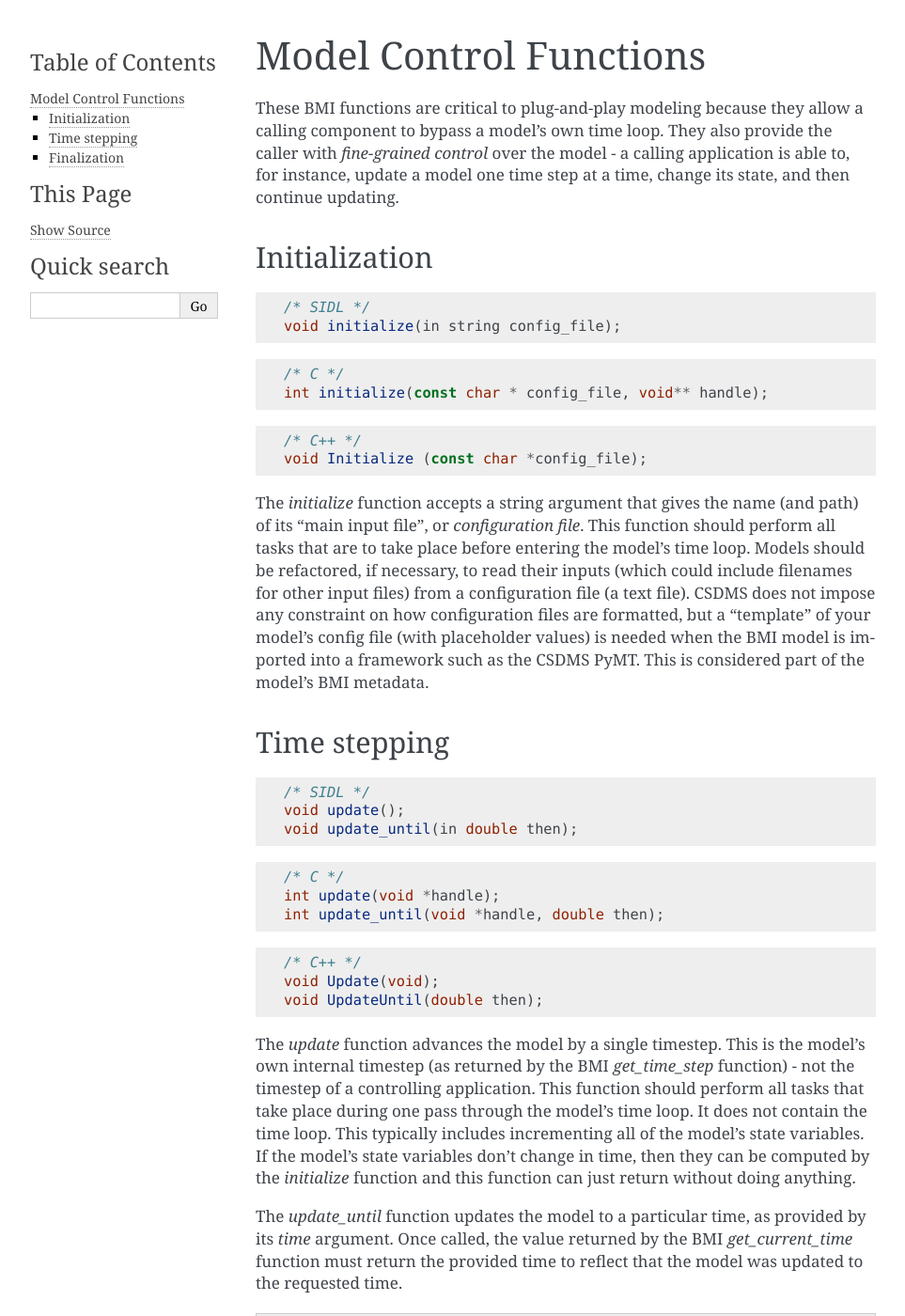
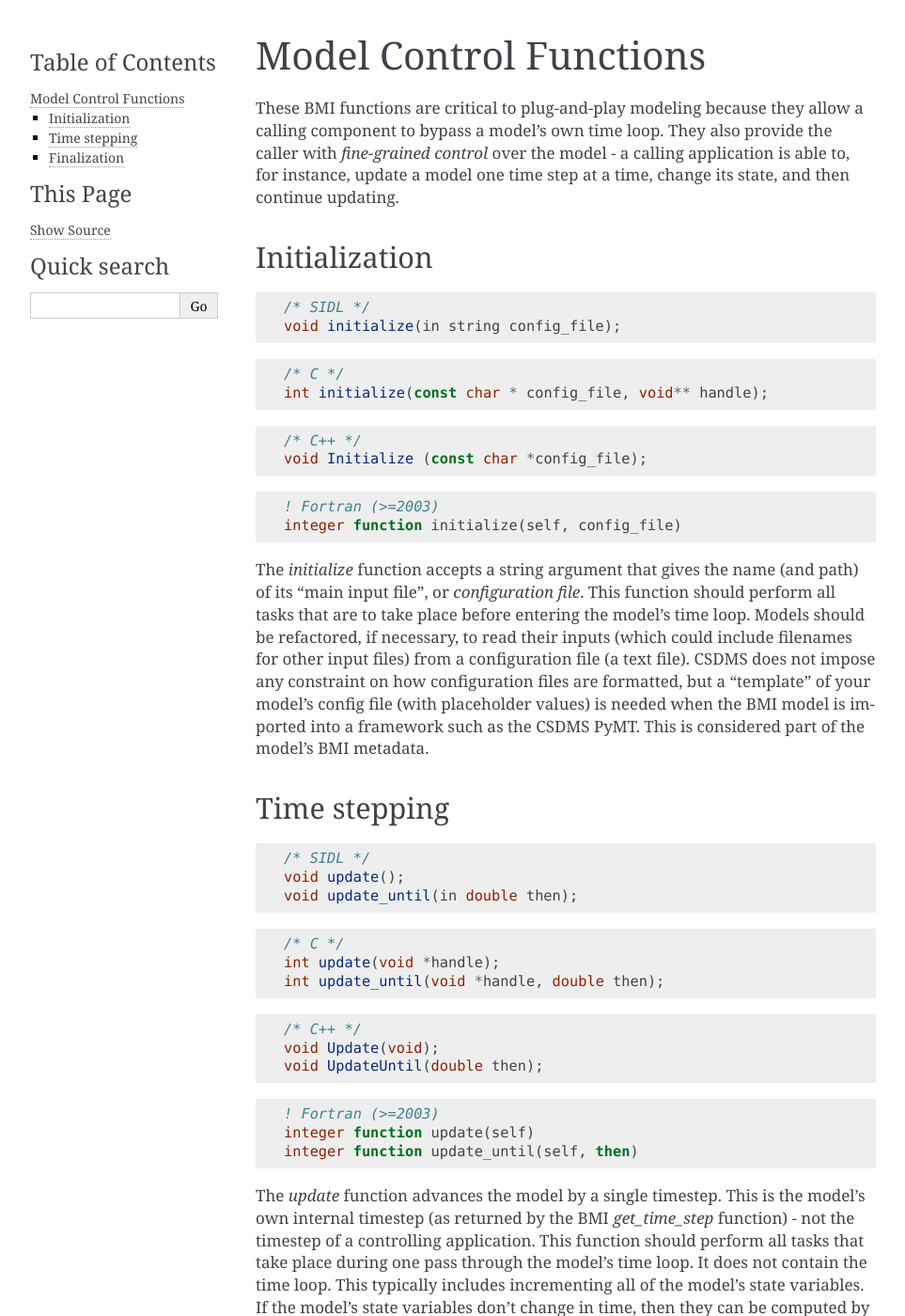
Before and after one commit to csdms/bmi, a Sphinx documentation site: the page built from docs/source/bmi.control_funcs.rst, in a window 1280 px wide and 1400 px high. Shown: the whole window at 94% size, without its empty margins (148-1111 px from the left). Built offline with Sphinx 7.4.7, drawn with Linux system fonts in a browser that asks for light colours; formulas are drawn with MathJax 3; some of the changed text lies outside the part shown.

Commit message:
Add Fortran signatures to BMI functions
Fortran doesn't exactly have function prototypes, but I added signatures
for the BMI functions. I included the `self` parameter, and noted that
these are valid for Fortran >=2003.

```diff
--- a/docs/source/bmi.control_funcs.rst
+++ b/docs/source/bmi.control_funcs.rst
@@ -25,6 +25,12 @@ Initialization
 
     /* C++ */
     void Initialize (const char *config_file);
+
+.. code-block:: fortran
+
+   ! Fortran (>=2003)
+   integer function initialize(self, config_file)
+
 
 
 The `initialize` function accepts a string argument that gives the
@@ -61,6 +67,12 @@ Time stepping
     void Update(void);
     void UpdateUntil(double then);
 
+.. code-block:: fortran
+
+   ! Fortran (>=2003)
+   integer function update(self)
+   integer function update_until(self, then)
+
 The `update` function advances the model by a single timestep. This
 is the model's own internal timestep (as returned by the BMI
 `get_time_step` function) - not the timestep of a controlling application.
@@ -96,6 +108,11 @@ Finalization
     /* C++ */
     void Finalize(void);
 
+.. code-block:: fortran
+
+   ! Fortran (>=2003)
+   integer function finalize(self)
+
 The `finalize` function should perform all tasks that take place
 after exiting the model's time loop.  This typically includes
 deallocating memory, closing files and printing reports.
```
Also changed, not shown: docs/source/bmi.info_funcs.rst (+13 -0 lines).
